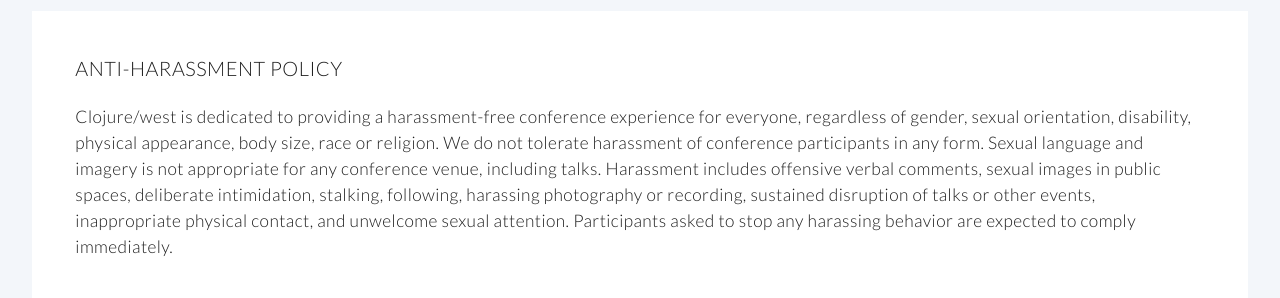
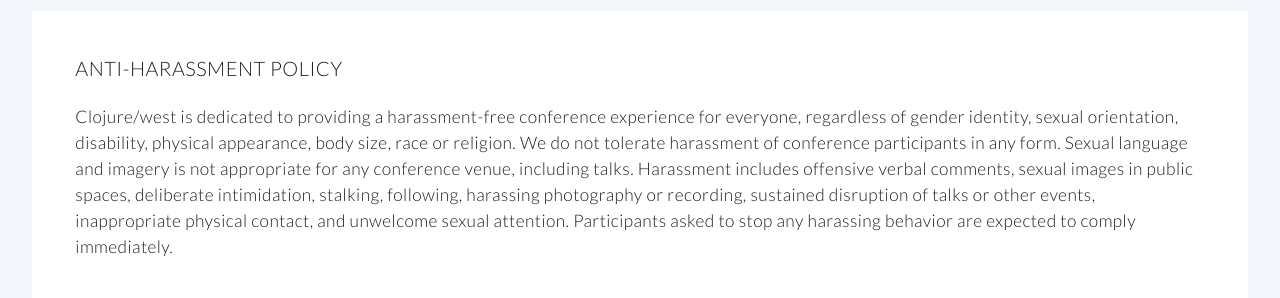
Before and after one commit to clojurewest/clojurewest.github.io, a Jekyll site: the page built from policies.html, in a window 1280 px wide. Shown: the part 271-569 px from the top of the page. Built offline with Jekyll 4.4.1, drawn with Linux system fonts in a browser that asks for light colours.

Commit message:
policy update

```diff
--- a/_layouts/home.html
+++ b/_layouts/home.html
@@ -193,7 +193,7 @@
 		  </header>
 
 			<section>
-				<p>Clojure/west is dedicated to providing a harassment-free conference experience for everyone, regardless of gender, sexual orientation, disability, physical appearance, body size, race or religion. We do not tolerate harassment of conference participants in any form. </p>
+				<p>Clojure/west is dedicated to providing a harassment-free conference experience for everyone, regardless of gender identity, sexual orientation, disability, physical appearance, body size, race or religion. We do not tolerate harassment of conference participants in any form. </p>
 				<p><a href="policies">Read the rest of the Code of Conduct</a></p>
 				<br/>
 			</section>
--- a/policies.html
+++ b/policies.html
@@ -20,7 +20,7 @@
 <header>
 		  <h3>Anti-Harassment Policy</h3>
 									</header>
-									<p>Clojure/west is dedicated to providing a harassment-free conference experience for everyone, regardless of gender, sexual orientation, disability, physical appearance, body size, race or religion. We do not tolerate harassment of conference participants in any form. Sexual language and imagery is not appropriate for any conference venue, including talks. Harassment includes offensive verbal comments, sexual images in public spaces, deliberate intimidation, stalking, following, harassing photography or recording, sustained disruption of talks or other events, inappropriate physical contact, and unwelcome sexual attention. Participants asked to stop any harassing behavior are expected to comply immediately.</p>
+									<p>Clojure/west is dedicated to providing a harassment-free conference experience for everyone, regardless of gender identity, sexual orientation, disability, physical appearance, body size, race or religion. We do not tolerate harassment of conference participants in any form. Sexual language and imagery is not appropriate for any conference venue, including talks. Harassment includes offensive verbal comments, sexual images in public spaces, deliberate intimidation, stalking, following, harassing photography or recording, sustained disruption of talks or other events, inappropriate physical contact, and unwelcome sexual attention. Participants asked to stop any harassing behavior are expected to comply immediately.</p>
 									<p>If a participant engages in harassing behavior, the conference organizers may take any action they deem appropriate, including warning the offender or expulsion from the conference with no refund. If you are being harassed, notice that someone else is being harassed, or have any other concerns, please contact a member of conference staff immediately. Conference staff will be happy to help participants contact hotel/venue security or local law enforcement, provide escorts, or otherwise assist those experiencing harassment to feel safe for the duration of the conference. We value your attendance.</p>
 									<p>We expect participants to follow these rules at all conference venues and conference-related social events, including online forums and comments on the conference web site. If you find this policy restrictive, please do not attend or speak at the conference.&nbsp; </p>
 									<p>If an incident occurs please use the following contact information: <br>
```
